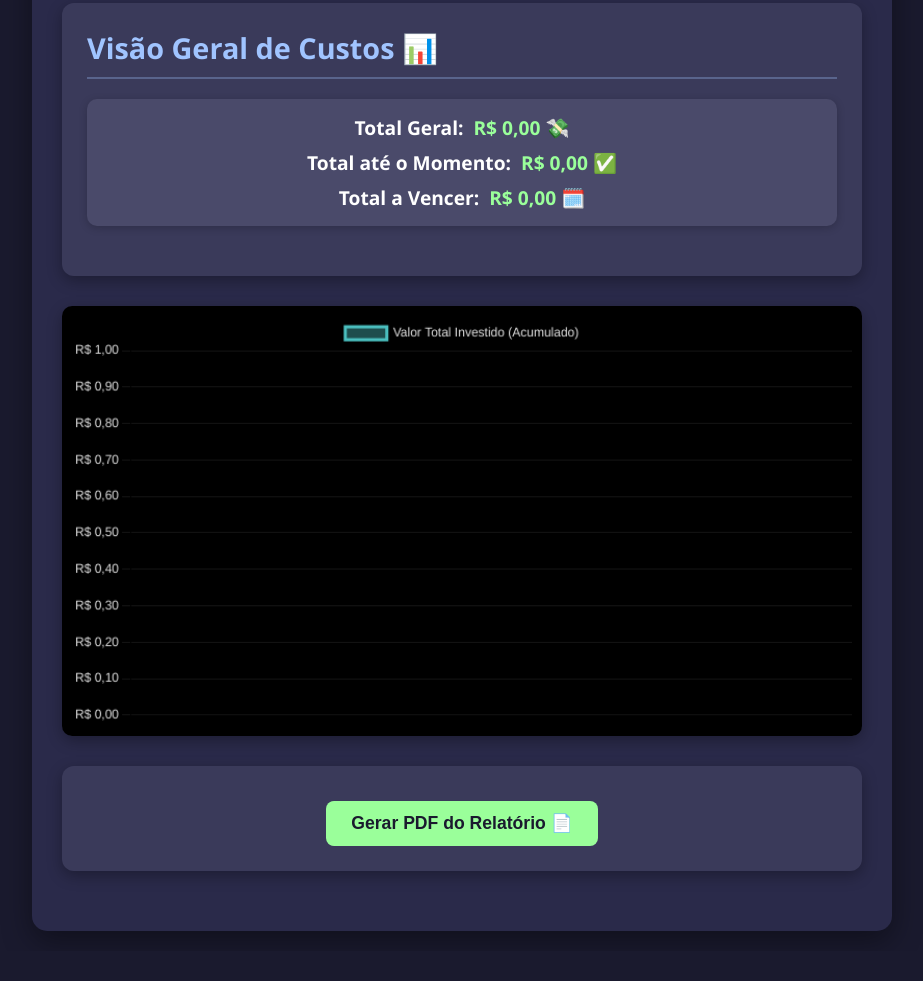
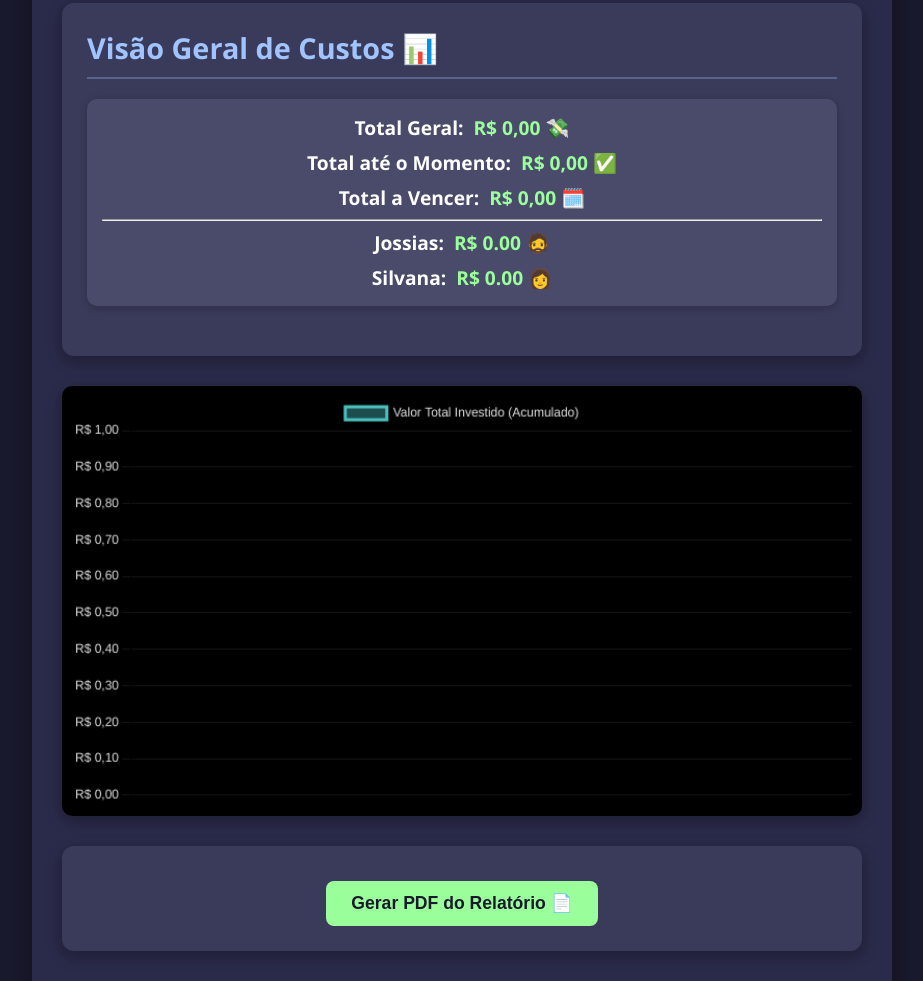
Before and after one commit to hidraulicafreitas/customuro, a plain HTML site: page index.html in a window 1280 px wide. Shown: the part 815-1796 px from the top of the page, without its empty margins (178-1101 px from the left). Before the commit the page ends 1766 px from the top, so only its background shows below. Drawn offline with nearby package versions, Linux system fonts and the light colour scheme.

Commit message:
Update index.html

```diff
--- a/index.html
+++ b/index.html
@@ -49,6 +49,12 @@
                 <div class="total-line">
                     Total a Vencer: <span id="totalAVencerCusto">R$ 0.00</span> 🗓️
                 </div>
+                <hr> <div class="total-line participant-total">
+                    Jossias: <span id="totalJossias">R$ 0.00</span> 🧔
+                </div>
+                <div class="total-line participant-total">
+                    Silvana: <span id="totalSilvana">R$ 0.00</span> 👩
+                </div>
             </div>
             <ul id="listaCustos">
                 </ul>
```
